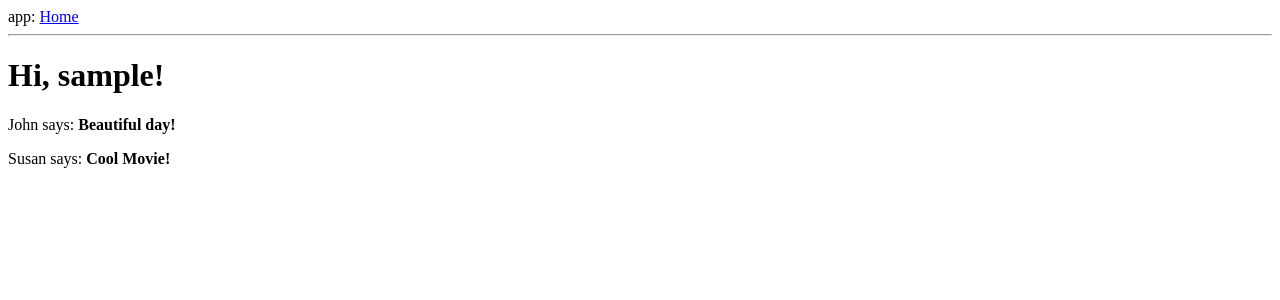
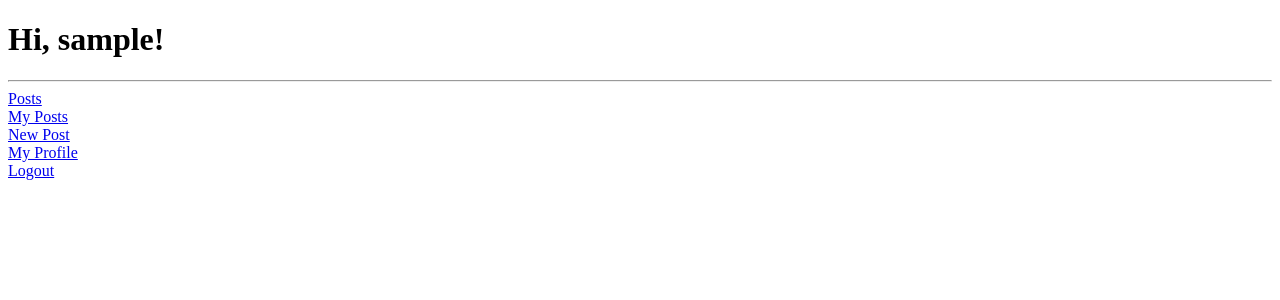
Before and after one commit to cyy2427/Blog, a Flask app: page /user/ in a window 1280 px wide. Shown: the top 300 px of the page. Run offline with Flask 2, Linux system fonts and the light colour scheme; the visitor is signed in with stand-in values (Sample User, id 1); data comes from the database, SQL or seed files in the repository.

Commit message:
add main page & init posts page

```diff
--- a/app/models.py
+++ b/app/models.py
@@ -6,7 +6,7 @@ class User(db.Model, UserMixin):
     user_id = db.Column('id', db.Integer, autoincrement=True, primary_key=True)
     username = db.Column(db.String(64), unique=True)
     password = db.Column(db.String(20))
-    posts = db.relationship('Post', backref='author', lazy='dynamic')
+    posts = db.relationship('Post', backref='user', lazy='dynamic')
 
     __tablename__ = 'user'
 
--- a/app/templates/base.html
+++ b/app/templates/base.html
@@ -9,7 +9,11 @@
     {% endif %}
 </head>
 <body>
-    <div>app: <a href="/index">Home</a></div>
+    {% if user %}
+    <div><a href="/user">Home</a>|<a href="/user/logout">Logout</a></div>
+    {% else %}
+    <div><a href="/">Home</a></div>
+    {% endif %}
     <hr>
     {% with messages = get_flashed_messages() %}
     {% if messages %}
--- a/app/templates/index.html
+++ /dev/null
@@ -1,7 +0,0 @@
-{% extends "base.html" %}
-{% block content %}
-<h1>Hi, {{ user.username }}!</h1>
-{% for post in posts %}
-<div><p>{{ post.author.nickname }} says: <b>{{ post.body }}</b></p></div>
-{% endfor %}
-{% endblock %}
--- /dev/null
+++ b/app/templates/profile.html
@@ -0,0 +1,5 @@
+{% extends "base.html" %}
+
+{% block content %}
+<h1>My profile</h1>
+{% endblock %}
--- /dev/null
+++ b/app/templates/start.html
@@ -0,0 +1,24 @@
+<!DOCTYPE html>
+<html lang="en">
+<head>
+    <meta charset="UTF-8">
+    <title>Home Page</title>
+</head>
+<body>
+    {% if user%}
+    <h1>Hi, {{ user.username }}!</h1>
+        <hr />
+        <div><a href="/user/posts">Posts</a></div>
+        <div><a href="/user/myposts">My Posts</a></div>
+        <div><a href="/user/newpost">New Post</a></div>
+        <div><a href="/user/profile">My Profile</a></div>
+        <div><a href="/user/logout">Logout</a></div>
+    {% else %}
+    <h1>Hi!</h1>
+        <hr />
+        <div><a href="/login">Login</a></div>
+        <div><a href="/register">Register</a></div>
+    {% endif %}
+
+</body>
+</html>
--- a/app/user.py
+++ b/app/user.py
@@ -7,15 +7,14 @@ from app.models import User, Post
 user = Blueprint('user', __name__, url_prefix='/user')
 
 
+@user.route('/')
 @login_required
-@user.route('/')
 def index():
-    posts = [{'author': {'nickname': 'John'}, 'body': 'Beautiful day!'},
-             {'author': {'nickname': 'Susan'}, 'body': 'Cool Movie!'}]
-    return render_template("index.html",
-                           title='Home',
-                           user=current_user,
-                           posts=posts)
+    if current_user is not None:
+        return render_template("start.html", user=current_user)
+    else:
+        flash("Please login to access this page.")
+        return redirect(url_for('login'))
 
 
 @user.route('/newpost', methods=['GET', 'POST'])
@@ -25,20 +24,33 @@ def newpost():
     if request.method == 'POST':
         if not form.validate_on_submit():
             flash(form.errors)
-            return render_template('newpost.html', title='New Post', form=form)
+            return render_template('newpost.html', title='New Post', form=form, user=current_user)
 
         post_body = form.post.data
         post = Post(body=post_body, user_id=current_user.user_id)
         db.session.add(post)
         db.session.commit()
         flash("New post created successfully.")
-        return redirect(url_for('index'))
+        return redirect(url_for('user.index'))
 
-    return render_template('newpost.html', title='New Post', form=form)
+    return render_template('newpost.html', title='New Post', form=form, user=current_user)
 
 
+@user.route('/logout')
 @login_required
-@user.route('/logout')
 def logout():
     logout_user()
     return redirect(url_for('login'))
+
+
+@user.route('/profile')
+@login_required
+def profile():
+    return render_template('profile.html', user=current_user)
+
+
+@user.route('/myposts')
+@login_required
+def myposts():
+    posts = Post.query.filter(User.username == current_user.username).all()
+    return render_template('posts.html', posts=posts, user=current_user)
--- a/app/views.py
+++ b/app/views.py
@@ -11,7 +11,7 @@ app.register_blueprint(user)
 
 @app.route('/')
 def welcome():
-    return "hello world!"
+    return render_template('start.html')
 
 
 @app.route('/register', methods=['GET', 'POST'])
```
Also changed, not shown: app/templates/posts.html (added, +8 -0 lines), tests/sql_test.py (added, +11 -0 lines), tests/__init__.py (added).
